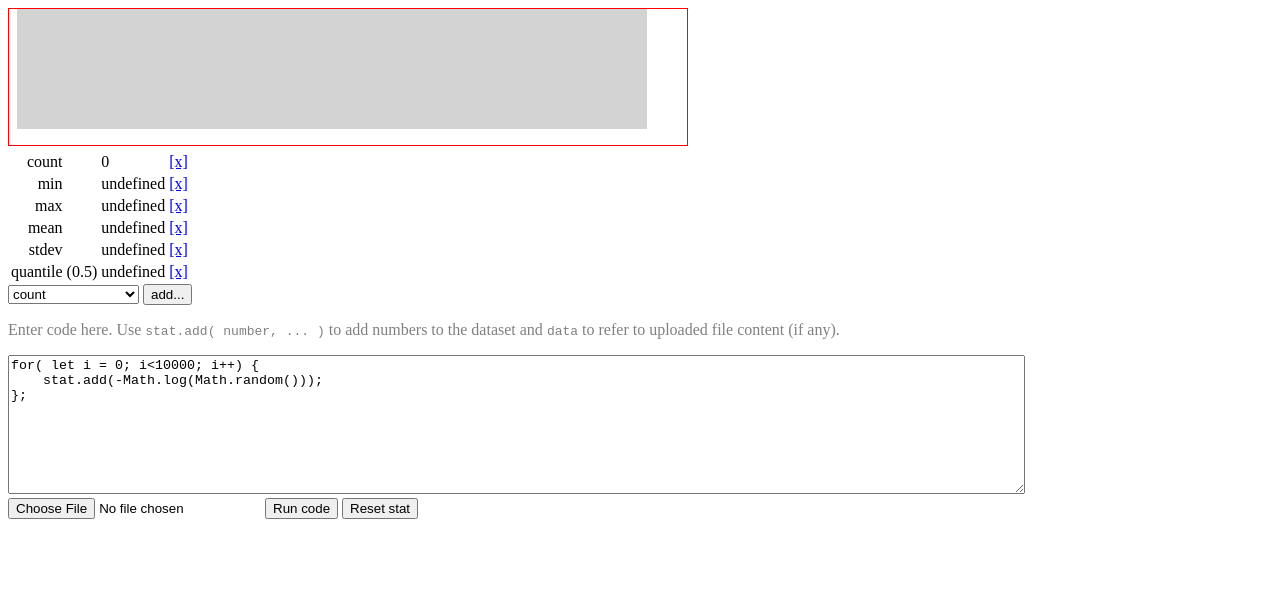
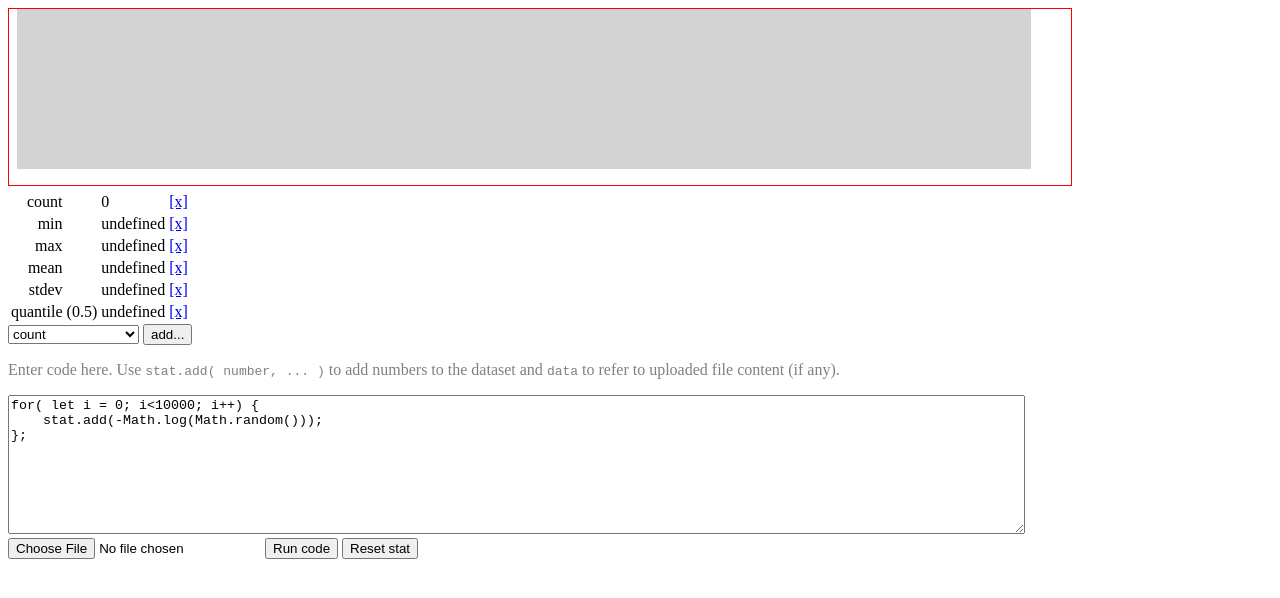
Before and after one commit to dallaylaen/math-stat-logscale.js, a website: page docs/index.html in a window 1280 px wide. Drawn offline with Linux system fonts and the light colour scheme.

Commit message:
[html] Make graph size depend on window, not screen

```diff
--- a/docs/index.html
+++ b/docs/index.html
@@ -161,8 +161,8 @@ for( let i = 0; i<10000; i++) {
     const em = 8;
 
     function draw() {
-        const height = Math.floor(Number.parseInt(screen.height) / 5);
-        const width  = Math.floor(Number.parseInt(screen.width) * 0.8) - 10;
+        const height = Math.floor(Number.parseInt(window.innerHeight) / 5);
+        const width  = Math.floor(Number.parseInt(window.innerWidth) * 0.8) - 10;
 
         canvas.height = height + em*2;
         canvas.width = width + em*6;
```
